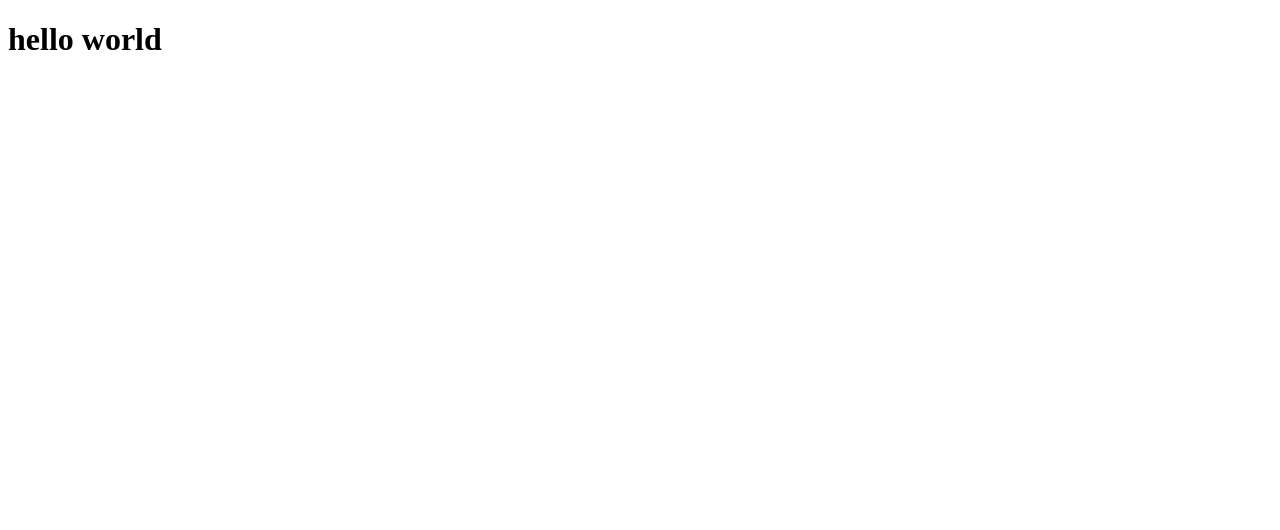
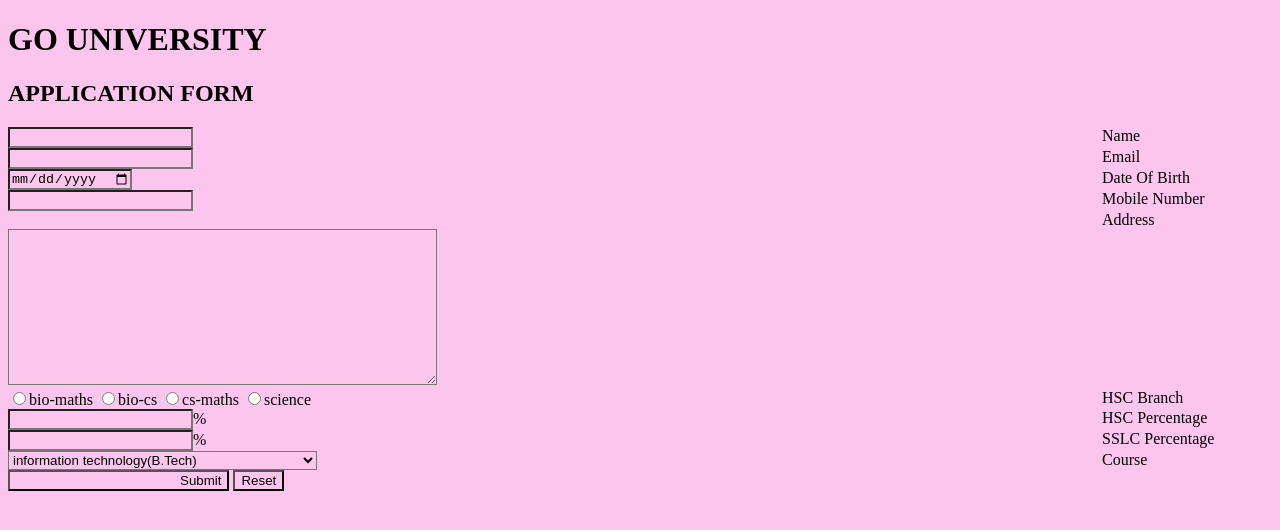
Before and after one commit to Goookul/hello-world, a plain HTML site: page index.html in a window 1280 px wide. Drawn offline with Linux system fonts and the light colour scheme.

Commit message:
application form

```diff
--- /dev/null
+++ b/css.css
@@ -0,0 +1,12 @@
+*{
+    background-color:rgb(252, 197, 238);
+}
+label{
+    text-transform:capitalize;
+    width:150px;
+    float:right;
+    padding-right:20px;
+}
+textarea,#submit{
+    padding-left: 170px;
+}
--- a/index.html
+++ b/index.html
@@ -1,6 +1,48 @@
 <!DOCTYPE html>
 <html>
+    <head>
+        <meta charset="UTF-8">
+        <meta http-equiv="refresh" content="120">
+        <meta name="viewport" content="width=device-width,initial-scale=1.0">
+        <meta name="keyword" content="go university appication form">
+        <title>go application form</title>
+        <link rel="stylesheet" href="css.css">
+    </head>
     <body>
-        <h1>hello world</h1>
+        <h1>GO UNIVERSITY</h1>
+        <h2>APPLICATION FORM</h2>
+        <form action="www.gouniversity.com" method="post" autocomplete target="_blank">
+            <label for="stuname">name</label>
+            <input type="text" name="stuname" id="stuname"><br>
+            <label for="email">email</label>
+            <input type="text" name="email" id="email"><br>
+            <label for="date">date of birth</label>
+            <input type="date" name="date" id="date"><br>
+            <label for="mobno">mobile number</label>
+            <input type="number" name="mobno" id="mobno"><br>
+            <label for="address">address</label><br>
+            <textarea name="address" id="address" cols="30" rows="10"></textarea><br>
+            <label for="hsc">HSC branch</label>
+            <input type="radio" id="hsc" value="bio-maths" name="hsc">bio-maths
+            <input type="radio" id="hsc" value="bio-cs" name="hsc">bio-cs
+            <input type="radio" id="hsc" value="cs-maths" name="hsc">cs-maths
+            <input type="radio" id="hsc" value="science" name="hsc">science <br>
+            <label for="percen">HSC percentage</label>
+            <input type="number" id="percen" name="percen" value="%">% <br>
+            <label for="sslcper">SSLC percentage</label>
+            <input type="number" id="sslcper" name="sslcper" value="%">% <br>
+            <label for="course">course</label>
+            <select name="course" id="course">
+                <option value="it">information technology(B.Tech)</option>
+                <option value="cs">computer science(B.E)</option>
+                <option value="eee">electronics and electrical engineering(B.E)</option>
+                <option value="ece">electronics and communication engineering(B.E)</option>
+                <option value="mct">mechatronics engineering(B.E)</option>
+                <option value="mech">mechanical engineering(B.E)</option>
+            </select><br>
+            <input type="submit" name="submit" id="submit">
+            <input type="reset" name="reset">
+
+        </form>
     </body>
 </html>
```
